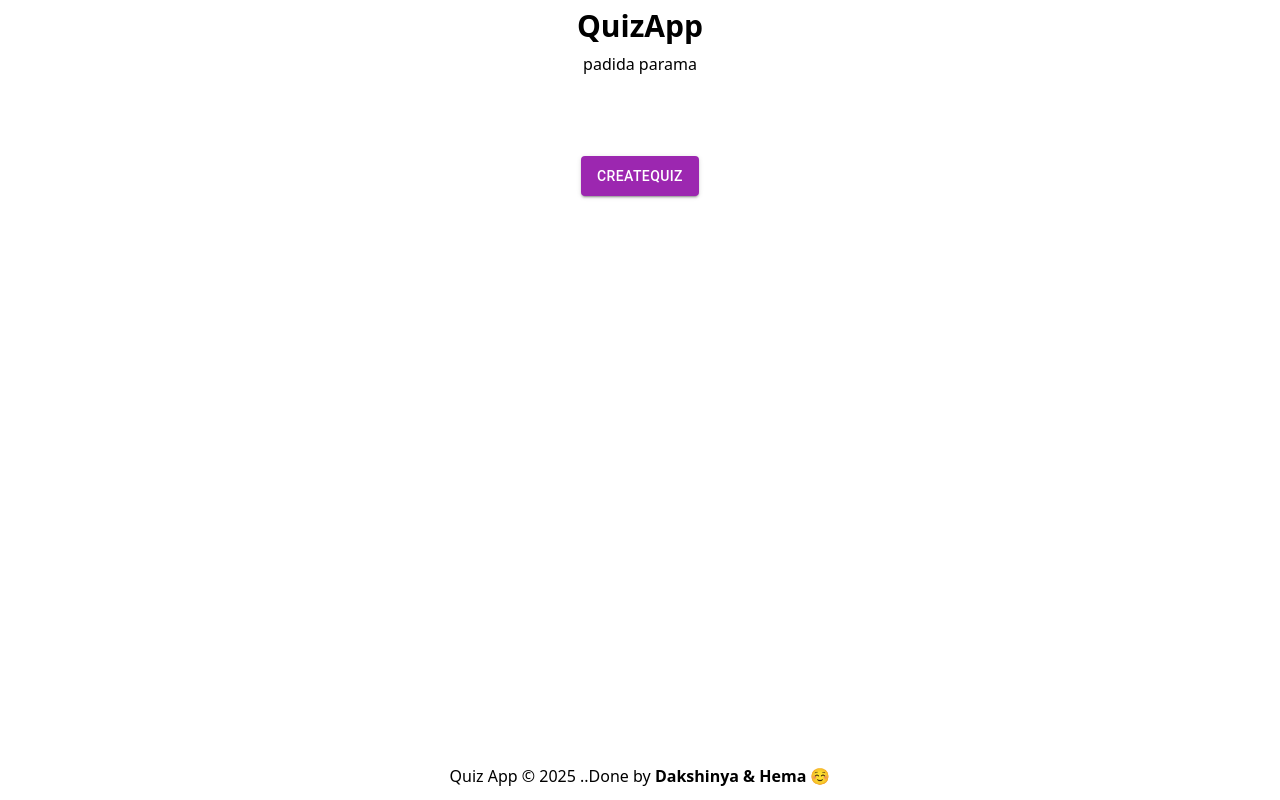
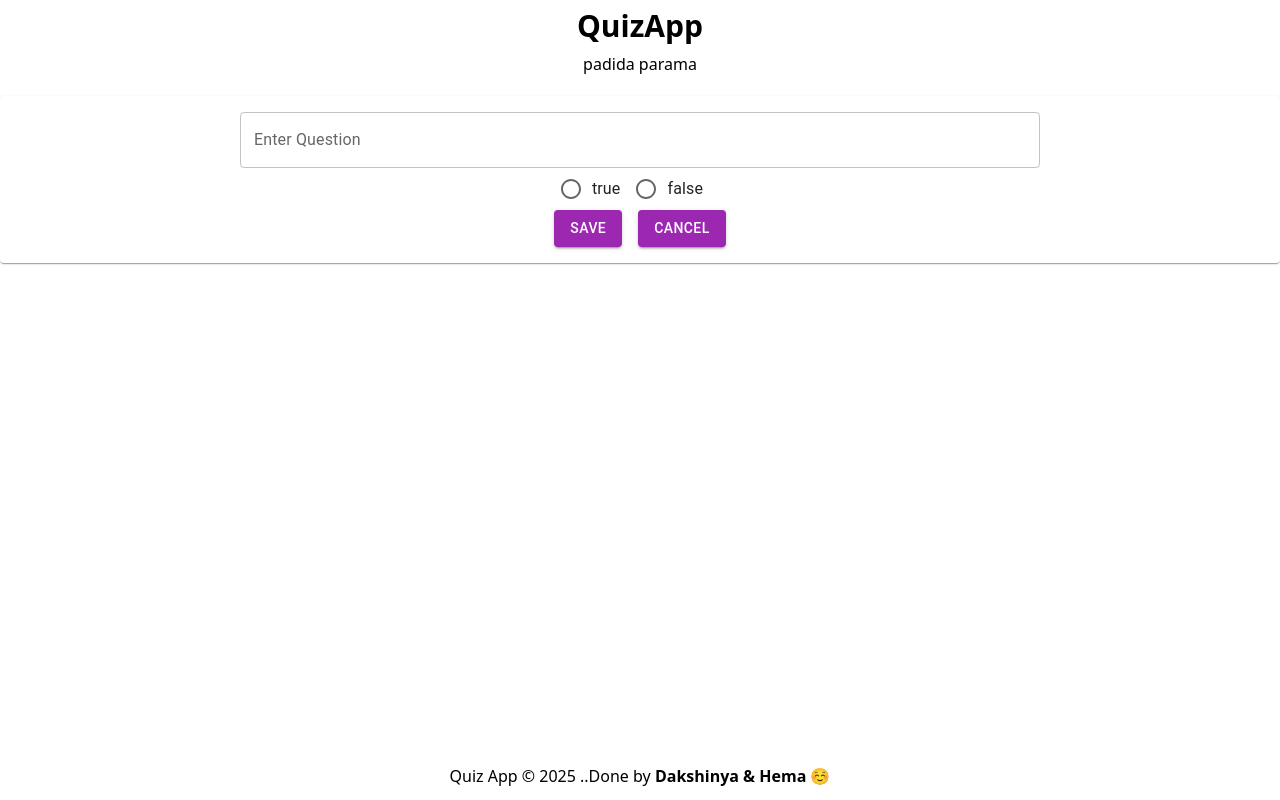
Before and after one commit to Dakshhinya/QuizApp, a React (Vite) app in the folder frontend/: page / in a window 1280 px wide. Built offline with nearby package versions, Linux system fonts and the light colour scheme.

Commit message:
Hema | Done TrueOrFalseTemplate

```diff
--- /dev/null
+++ b/frontend/src/component/templateModule/TrueOrFalseTemplate.jsx
@@ -0,0 +1,33 @@
+import { FormControlLabel, RadioGroup, Radio, Card } from "@mui/material";
+import QuestionInput from "./commonComponents/QuestionInput";
+import SaveButton from "./commonComponents/SaveButton";
+import CancelButton from "./commonComponents/CancelButton";
+import { useState } from "react";
+
+function TrueOrFalseTemplate() {
+  const [answer, setAnswer] = useState(null);
+  return (
+    <Card className="flex flex-col justify-center items-center mt-5 p-4">
+
+      <div className="flex flex-col">
+        <QuestionInput />
+        <div className="flex justify-center">
+          <RadioGroup
+            row
+            value={answer}
+            onChange={(e) => setAnswer(e.target.value)}
+          >
+            <FormControlLabel value="true" control={<Radio />} label="true" />
+            <FormControlLabel value="false" control={<Radio />} label="false" />
+          </RadioGroup>
+        </div>
+        <div className="flex justify-center gap-4">
+
+          <SaveButton />
+          <CancelButton />
+        </div>
+      </div>
+    </Card>
+  );
+}
+export default TrueOrFalseTemplate;
--- /dev/null
+++ b/frontend/src/component/templateModule/commonComponents/CancelButton.jsx
@@ -0,0 +1,16 @@
+import { Button } from "@mui/material";
+function CancelButton(){
+
+
+    return (
+      <div className="flex flex-col justify-center">
+      <div className="flex justify-center">
+        <Button variant="contained" color="secondary" onClick={oncancel}>
+         Cancel
+        </Button>
+      </div>
+    </div>
+    )
+}
+
+export default CancelButton;
--- /dev/null
+++ b/frontend/src/component/templateModule/commonComponents/QuestionInput.jsx
@@ -0,0 +1,20 @@
+import {TextField} from "@mui/material";
+import { useState } from "react";
+
+function QuestionInput() {
+  const [QuestionText, setQuestionText] = useState("");
+  return (
+    <>
+      <TextField
+        type="text"
+        label="Enter Question"
+        variant="outlined"
+        className="w-200"
+        value={QuestionText}
+        onChange={(e) => setQuestionText(e.target.value)}
+      ></TextField>
+    </>
+  );
+}
+
+export default QuestionInput;
--- /dev/null
+++ b/frontend/src/component/templateModule/commonComponents/SaveButton.jsx
@@ -0,0 +1,20 @@
+import { Button } from "@mui/material";
+function SaveButton(){
+
+    const handleSave =()=>{
+
+    }
+
+
+    return (
+      <div className="flex flex-col justify-center">
+      <div className="flex justify-center">
+        <Button variant="contained" color="secondary" onClick={handleSave}>
+       Save
+        </Button>
+      </div>
+    </div>
+    )
+}
+
+export default SaveButton;
--- /dev/null
+++ b/frontend/src/pages/AddQuestions.jsx
@@ -0,0 +1,13 @@
+import TrueOrFalseTemplate from "../component/templateModule/TrueOrFalseTemplate";
+
+
+
+function AddQuestions(){
+    return (
+        <>
+        <TrueOrFalseTemplate/>
+        </>
+    )
+}
+
+export default AddQuestions;
--- a/frontend/src/pages/TeacherDashboard.jsx
+++ b/frontend/src/pages/TeacherDashboard.jsx
@@ -2,13 +2,14 @@ import CreateQuizButton from "../component/CreateQuizButton";
 import Footer from "../component/footer";
 import Navbar from "../component/Navbar";
 import QuizName from "../component/QuizName";
+import AddQuestions from "./AddQuestions";
 
 function TeacherDashboard(){
 
     return (
         <div className="flex flex-col min-h-screen">
             <div><Navbar title="QuizApp" subtitle="padida parama"/></div>
-            <div className="flex-grow"><CreateQuizButton/></div>
+            <div className="flex-grow"><AddQuestions/></div>
             <div> <Footer/></div>
         </div>
     )
```
Also changed, not shown: frontend/src/component/templateModule/ChooseTemplate.jsx (added, +9 -0 lines), frontend/src/component/templateModule/FillUpTemplate.jsx (added), frontend/src/component/templateModule/OnemarkTemplate.jsx (added), frontend/src/component/templateModule/ParaTemplate.jsx (added).
